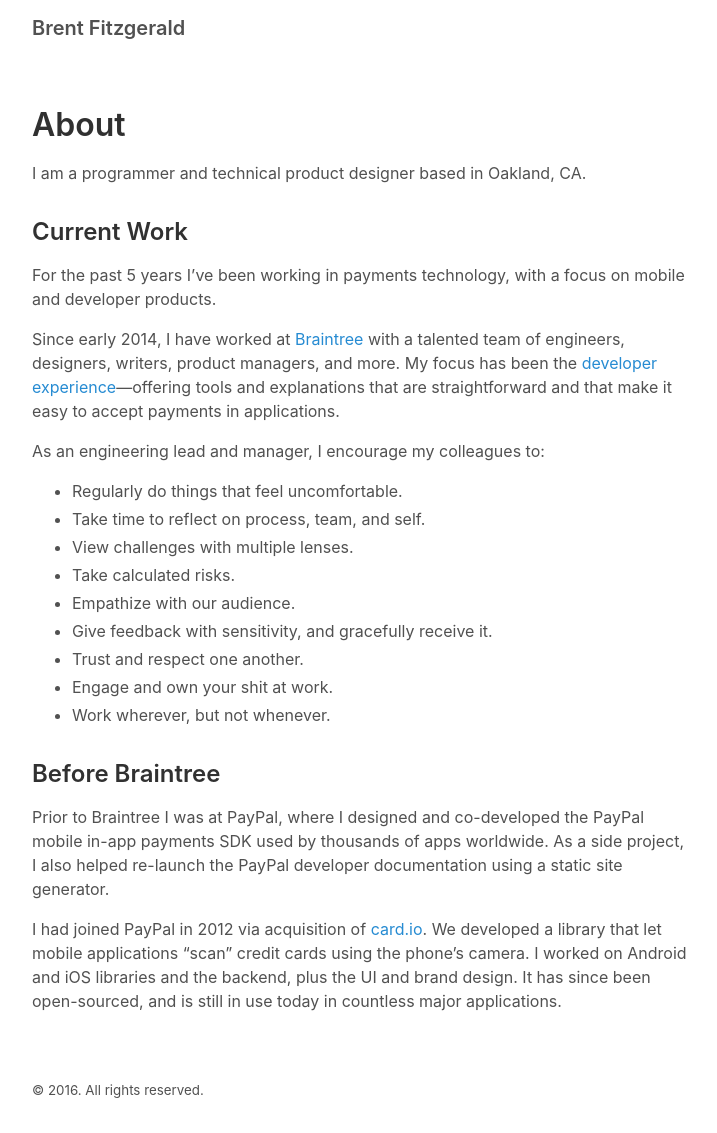
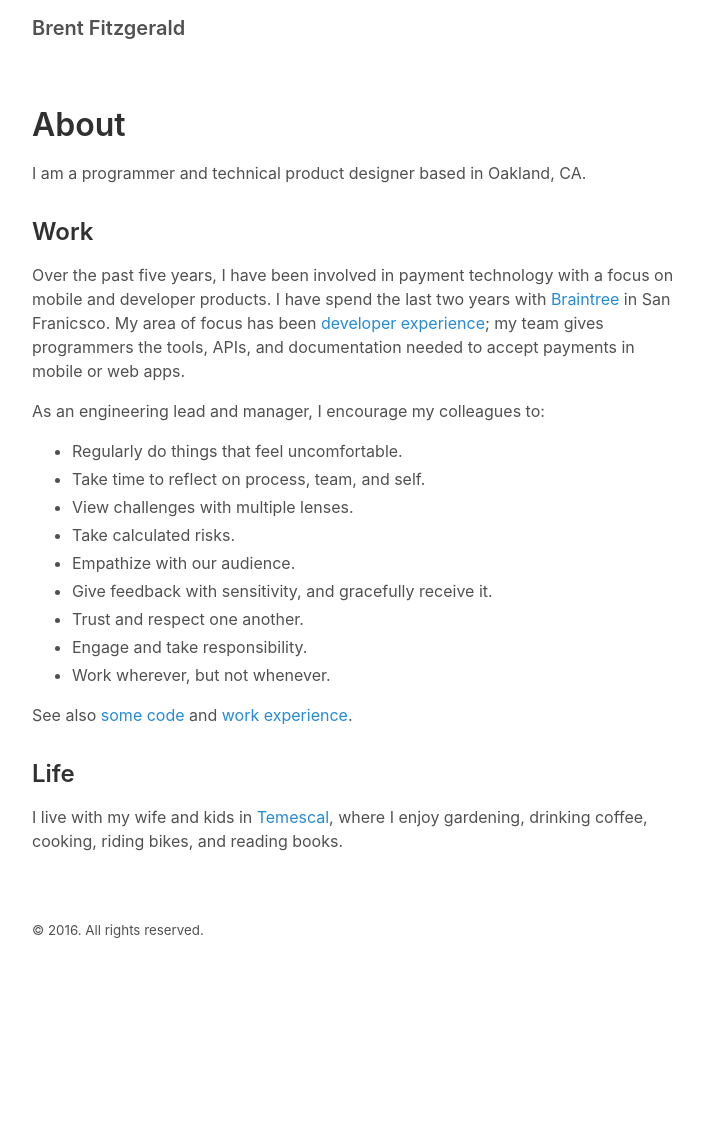
Before and after one commit to burnto/brentfitzgerald.com, a Jekyll site: the page built from about.md, in a window 1280 px wide. Shown: the whole page, without its empty margins (280-997 px from the left). Built offline with Jekyll 4.4.1, drawn with Linux system fonts in a browser that asks for light colours; after the commit the page ends 973 px from its top, so only the background shows below that.

Commit message:
Update about page

```diff
--- a/about.md
+++ b/about.md
@@ -5,11 +5,9 @@
 
 I am a programmer and technical product designer based in Oakland, CA.
 
-## Current Work
+## Work
 
-For the past 5 years I've been working in payments technology, with a focus on mobile and developer products.
-
-Since early 2014, I have worked at [Braintree](https://braintreepayments.com) with a talented team of engineers, designers, writers, product managers, and more. My focus has been the [developer experience](https://developer.braintreepayments.com/)&mdash;offering tools and explanations that are straightforward and that make it easy to accept payments in applications.
+Over the past five years, I have been involved in payment technology with a focus on mobile and developer products. I have spend the last two years with [Braintree](https://braintreepayments.com) in San Franicsco. My area of focus has been [developer experience](https://developers.braintreepayments.com/); my team gives programmers the tools, APIs, and documentation needed to accept payments in mobile or web apps.
 
 As an engineering lead and manager, I encourage my colleagues to:
 
@@ -20,11 +18,11 @@
 - Empathize with our audience.
 - Give feedback with sensitivity, and gracefully receive it.
 - Trust and respect one another.
-- Engage and own your shit at work.
+- Engage and take responsibility.
 - Work wherever, but not whenever.
 
-## Before Braintree
+See also [some code](https://github.com/burnto) and [work experience](https://www.linkedin.com/in/brentfitzgerald).
 
-Prior to Braintree I was at PayPal, where I designed and co-developed the PayPal mobile in-app payments SDK used by thousands of apps worldwide. As a side project, I also helped re-launch the PayPal developer documentation using a static site generator.
+## Life
 
-I had joined PayPal in 2012 via acquisition of [card.io](https://card.io/). We developed a library that let mobile applications "scan" credit cards using the phone's camera. I worked on Android and iOS libraries and the backend, plus the UI and brand design. It has since been open-sourced, and is still in use today in countless major applications.
+I live with my wife and kids in [Temescal](https://en.wikipedia.org/wiki/Temescal,_Oakland,_California), where I enjoy gardening, drinking coffee, cooking, riding bikes, and reading books.
```
